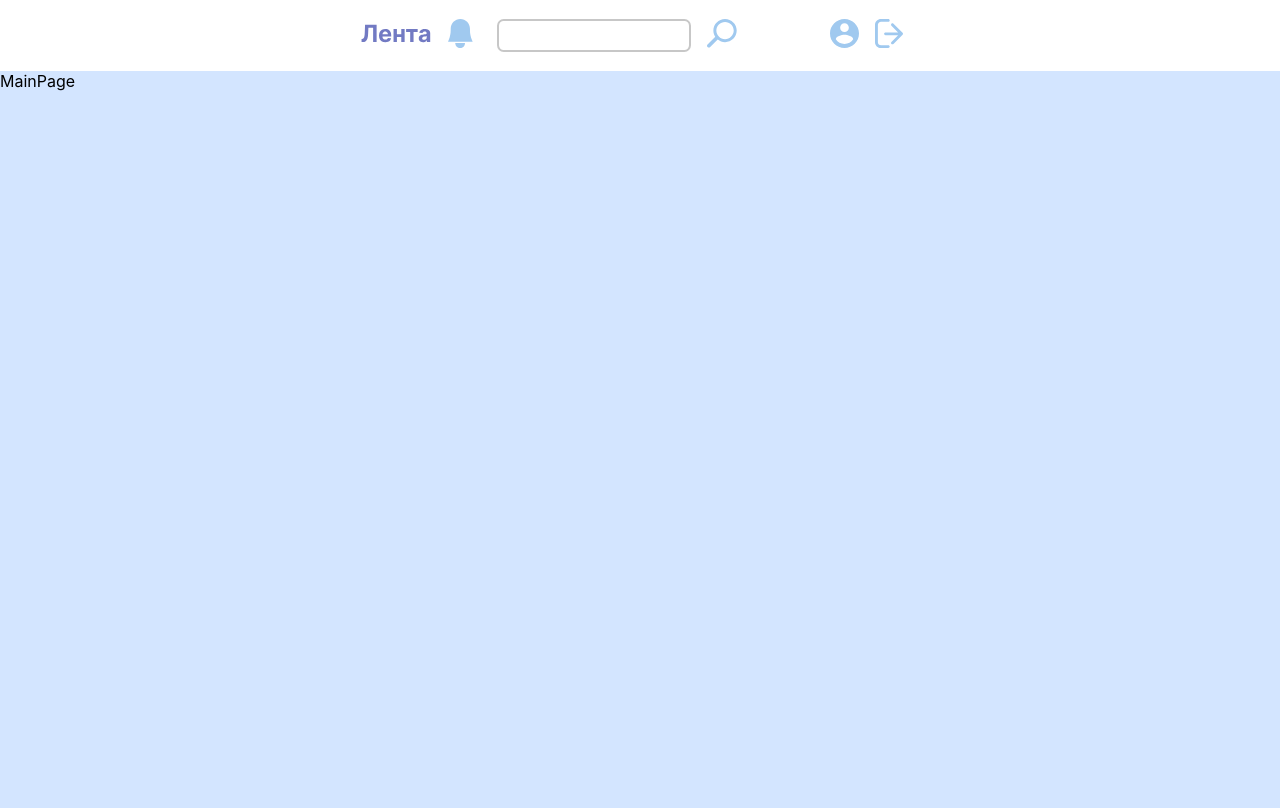
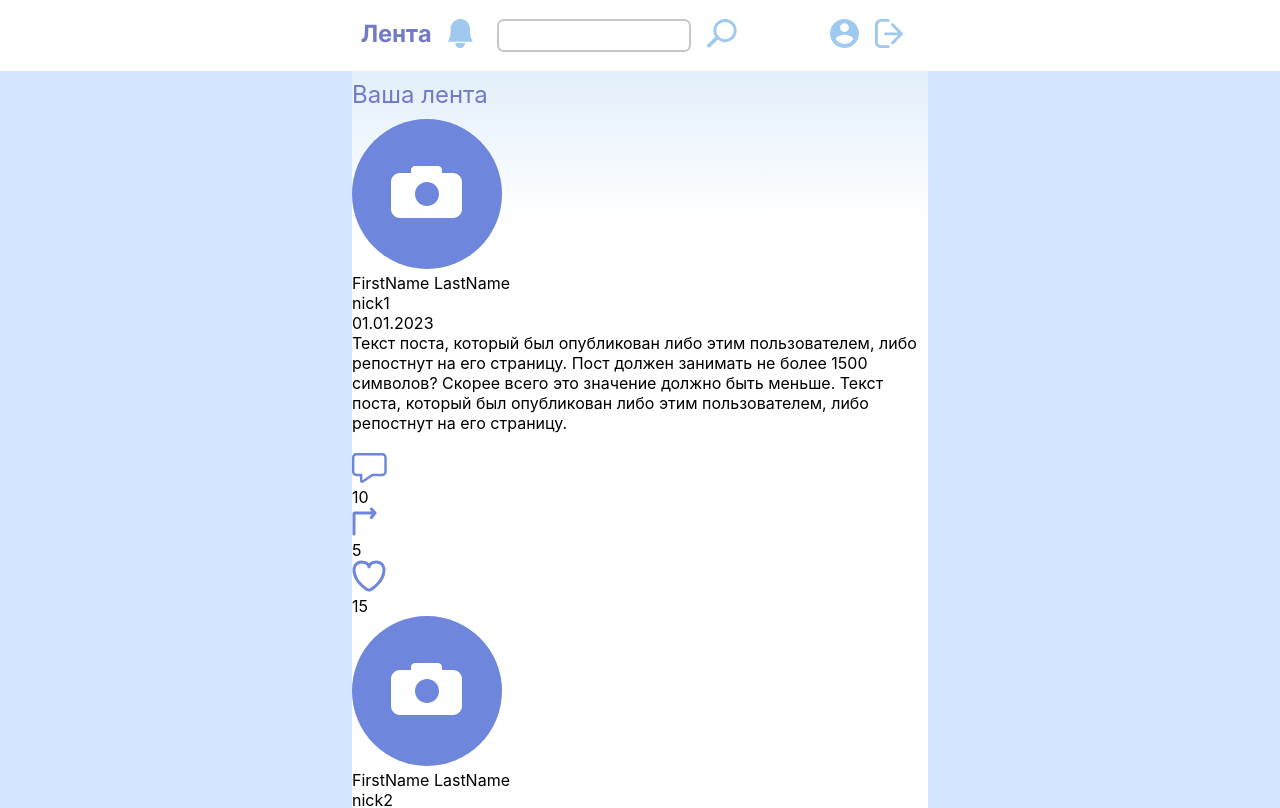
Before and after one commit to Slllenderman/musblogs, a React (Create React App) app in the folder musblogs/: page / in a window 1280 px wide. Shown: the top 808 px of the page. Built offline with nearby package versions, Linux system fonts and the light colour scheme.

Commit message:
add posts

```diff
--- a/musblogs/src/App.tsx
+++ b/musblogs/src/App.tsx
@@ -7,6 +7,7 @@ import { Settings } from './components/Settings/Settings';
 import { NewPost } from './components/NewPost/NewPost';
 import { Subscribers } from './components/Subscribers/Subscribers';
 import { Subscriptions } from './components/Subscriptions/Subscriptions';
+import { MainPage } from './components/MainPage/MainPage';
 import "./styles/base.scss";
 
 function App() {
@@ -17,7 +18,7 @@ function App() {
         <div className='dynamic_content'>
           <main>
             <Routes>
-              <Route path="/" element={<div>MainPage</div>} />
+              <Route path="/" element={<MainPage />} />
               <Route path="/login" element={<Login />} />
               <Route path="/registration" element={<Registration />} />
               <Route path="/subscribers" element={<Subscribers />} />
--- /dev/null
+++ b/musblogs/src/components/MainPage/MainPage.tsx
@@ -0,0 +1,81 @@
+import React, { useState, useEffect } from "react";
+import "../../styles/buttons.scss";
+import "../../styles/inputs.scss";
+import "../../styles/names.scss";
+import { Post } from "../Post/Post";
+import { PostProps } from "../../Types/DataBase";
+
+export const MainPage: React.FC = () => {
+
+    const [posts, setPosts] = useState<Array<PostProps>>([]);
+
+    useEffect(() => {
+        let postText = "Текст поста, который был опубликован либо этим пользователем, либо репостнут на его страницу. Пост должен занимать не более 1500 символов? Скорее всего это значение должно быть меньше. Текст поста, который был опубликован либо этим пользователем, либо репостнут на его страницу."
+
+        setPosts([
+            {
+                id: 1,
+                user: {
+                    id: 1,
+                    firstname: "FirstName",
+                    lastname: "LastName",
+                    login: "nick1",
+                    avatar: "",
+                },
+                date: "01.01.2023",
+                text: postText,
+                comments: 10,
+                reposts: 5,
+                likes: 15
+            },
+            {
+                id: 2,
+                user: {
+                    id: 2,
+                    firstname: "FirstName",
+                    lastname: "LastName",
+                    login: "nick2",
+                    avatar: "",
+                },
+                date: "02.01.2023",
+                text: postText,
+                comments: 100,
+                reposts: 20,
+                likes: 65
+            },
+            {
+                id: 3,
+                user: {
+                    id: 3,
+                    firstname: "FirstName",
+                    lastname: "LastName",
+                    login: "nick3",
+                    avatar: "",
+                },
+                date: "03.01.2023",
+                text: postText,
+                comments: 1000,
+                reposts: 500,
+                likes: 1200
+            }
+        ])
+    }, [])
+
+    return (
+        <div className="feed">
+            <div className="top_shadow"></div>
+            <div className="feed_content">
+                <div className="pink_header">
+                    Ваша лента
+                </div>
+                <div className="posts">
+                    {posts.map((post: PostProps, index: number) => {
+                        return (
+                            <Post {...post} />
+                        )
+                    })}
+                </div>
+            </div>
+        </div>
+    )
+}
--- /dev/null
+++ b/musblogs/src/components/Post/Post.tsx
@@ -0,0 +1,40 @@
+import React from "react";
+import avatar from "../../images/user_toolkit/avatar.svg";
+import comment from "../../images/post/comment.svg";
+import repost from "../../images/post/repost.svg";
+import like from "../../images/post/like.svg";
+import { PostProps } from "../../Types/DataBase";
+import { ImageDiv } from "../BasicComponents/ImageDiv/ImageDiv";
+
+export const Post: React.FC<PostProps> = ({...post}) => {
+    return (
+        <div className="post">
+             <div className="user_info">
+                <ImageDiv src={avatar} alt="avatar" />
+                <div className="text_info">
+                    <div>{post.user.firstname} {post.user.lastname}</div>
+                    <div>{post.user.login}</div>
+                    <div>{post.date}</div>
+                </div>
+             </div>
+             <div>
+                {post.text}
+             </div>
+             <br></br>
+             <div>
+                <div>
+                    <ImageDiv src={comment} alt="comment" />
+                    {post.comments}
+                </div>
+                <div>
+                    <ImageDiv src={repost} alt="repost" />
+                    {post.reposts}
+                </div>
+                <div>
+                    <ImageDiv src={like} alt="like" />
+                    {post.likes}
+                </div>
+             </div>
+        </div>
+    )
+}
--- a/musblogs/src/styles/names.scss
+++ b/musblogs/src/styles/names.scss
@@ -3,6 +3,12 @@
     font-size: 1.5em;
     line-height: 2em;
     font-weight: bold;
+}
+
+.pink_header {
+    color: #727AC3;
+    font-size: 1.5em;
+    line-height: 2em;
 }
 
 .black_big_header {
```
